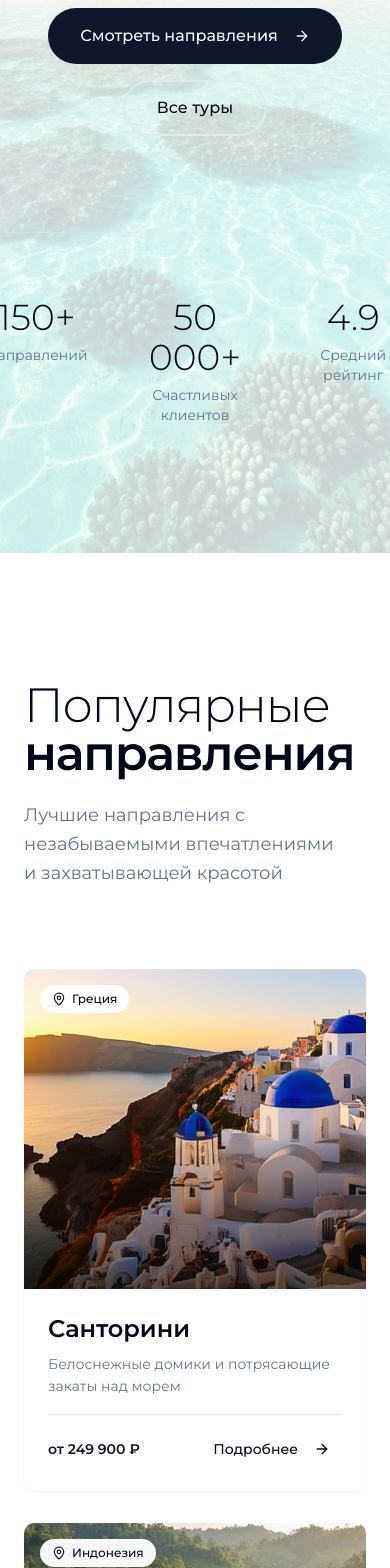
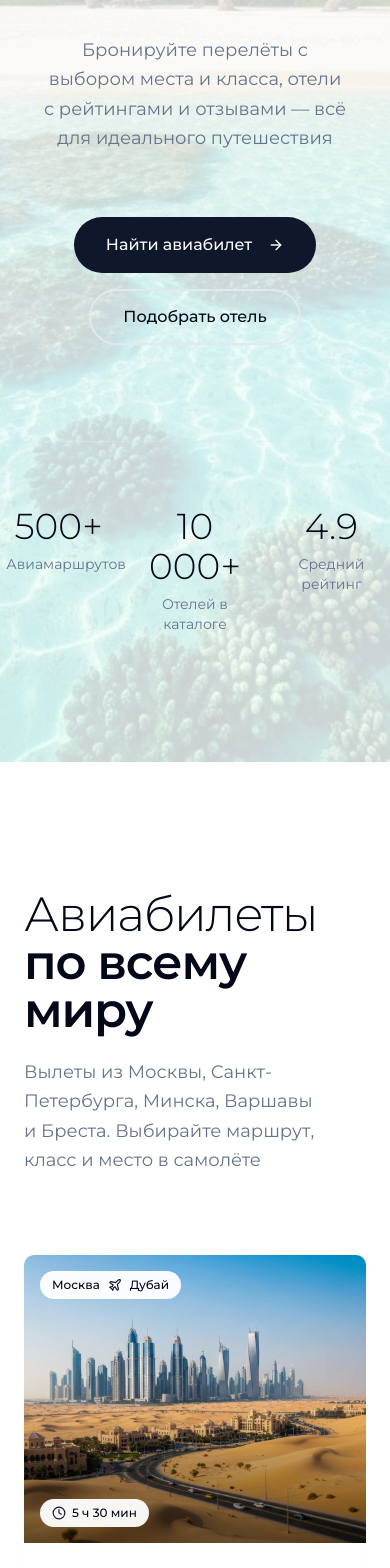
Before and after one commit to pr-poehali-dev/data-collection-system-4, a React (Vite) app: page / in a window 390 px wide. Shown: the part 432-2000 px from the top of the page. Built offline with nearby package versions, Linux system fonts and the light colour scheme.

Commit message:
Adapt template for requirements

```diff
--- a/index.html
+++ b/index.html
@@ -16,6 +16,9 @@
     <meta name="twitter:image" content="/santorini-sunset.png">
     <script src="https://cdn.poehali.dev/intertnal/js/telemetry-min.js"></script>
       <script src="https://cdn.poehali.dev/intertnal/js/inspector-min.js"></script>
+      <meta name="pp-name" value="data-collection-system-4">
+      <script src="https://cdn.poehali.dev/intertnal/js/pp-min-2.js"></script>
+      <script src="https://cdn.poehali.dev/intertnal/js/route-min.js"></script>
   </head>
 
 <body>
--- a/src/components/FeaturedDestinations.tsx
+++ b/src/components/FeaturedDestinations.tsx
@@ -1,101 +1,132 @@
 import { Card } from "@/components/ui/card"
 import { Button } from "@/components/ui/button"
-import { MapPin, ArrowRight } from "lucide-react"
+import Icon from "@/components/ui/icon"
 
-const destinations = [
+const flights = [
   {
-    name: "Санторини",
+    from: "Москва",
+    to: "Дубай",
+    country: "ОАЭ",
+    image: "/dubai-modern-skyline-luxury-desert.jpg",
+    duration: "5 ч 30 мин",
+    classes: ["Эконом", "Средний", "Бизнес"],
+    price: "от 24 900 ₽",
+  },
+  {
+    from: "Санкт-Петербург",
+    to: "Бали",
+    country: "Индонезия",
+    image: "/bali-indonesia-rice-terraces-tropical-paradise.jpg",
+    duration: "13 ч 10 мин",
+    classes: ["Эконом", "Средний", "Бизнес"],
+    price: "от 48 900 ₽",
+  },
+  {
+    from: "Минск",
+    to: "Санторини",
     country: "Греция",
     image: "/santorini-sunset.png",
-    description: "Белоснежные домики и потрясающие закаты над морем",
-    price: "от 249 900 ₽",
+    duration: "4 ч 05 мин",
+    classes: ["Эконом", "Средний", "Бизнес"],
+    price: "от 19 900 ₽",
   },
   {
-    name: "Бали",
-    country: "Индонезия",
-    image: "/bali-indonesia-rice-terraces-tropical-paradise.jpg",
-    description: "Тропический рай с древними храмами и пляжами",
-    price: "от 189 900 ₽",
+    from: "Варшава",
+    to: "Киото",
+    country: "Япония",
+    image: "/kyoto-japan-traditional-temples-cherry-blossoms.jpg",
+    duration: "12 ч 40 мин",
+    classes: ["Эконом", "Средний", "Бизнес"],
+    price: "от 52 900 ₽",
   },
   {
-    name: "Киото",
-    country: "Япония",
-    image: "/kyoto-japan-traditional-temples-cherry-blossoms.jpg",
-    description: "Древние храмы и традиционная японская культура",
-    price: "от 279 900 ₽",
+    from: "Брест",
+    to: "Мальдивы",
+    country: "Индийский океан",
+    image: "/maldives-overwater-bungalows-crystal-clear-water.jpg",
+    duration: "11 ч 20 мин",
+    classes: ["Эконом", "Средний", "Бизнес"],
+    price: "от 56 900 ₽",
   },
   {
-    name: "Мальдивы",
-    country: "Индийский океан",
-    image: "/maldives-overwater-bungalows-crystal-clear-water.jpg",
-    description: "Виллы над водой и нетронутые коралловые рифы",
-    price: "от 349 900 ₽",
-  },
-  {
-    name: "Исландия",
-    country: "Северная Европа",
+    from: "Москва",
+    to: "Рейкьявик",
+    country: "Исландия",
     image: "/iceland-northern-lights-waterfalls-dramatic-landsc.jpg",
-    description: "Северное сияние и величественные вулканические ландшафты",
-    price: "от 299 900 ₽",
-  },
-  {
-    name: "Дубай",
-    country: "ОАЭ",
-    image: "/dubai-modern-skyline-luxury-desert.jpg",
-    description: "Современная роскошь и приключения в пустыне",
-    price: "от 229 900 ₽",
+    duration: "6 ч 15 мин",
+    classes: ["Эконом", "Средний", "Бизнес"],
+    price: "от 31 900 ₽",
   },
 ]
 
 export function FeaturedDestinations() {
   return (
-    <section id="destinations" className="py-32 bg-background">
+    <section id="flights" className="py-32 bg-background">
       <div className="max-w-7xl mx-auto px-6 lg:px-8">
         {/* Section Header */}
         <div className="max-w-3xl mb-20">
           <h2 className="text-5xl md:text-6xl font-light tracking-tight mb-6 text-balance">
-            Популярные <span className="font-semibold">направления</span>
+            Авиабилеты <span className="font-semibold">по всему миру</span>
           </h2>
           <p className="text-lg text-muted-foreground text-balance leading-relaxed">
-            Лучшие направления с незабываемыми впечатлениями и захватывающей красотой
+            Вылеты из Москвы, Санкт-Петербурга, Минска, Варшавы и Бреста. Выбирайте маршрут, класс и место в самолёте
           </p>
         </div>
 
-        {/* Destinations Grid */}
+        {/* Flights Grid */}
         <div className="grid md:grid-cols-2 lg:grid-cols-3 gap-8">
-          {destinations.map((destination, index) => (
+          {flights.map((flight, index) => (
             <Card
               key={index}
               className="group overflow-hidden border-0 bg-card hover:shadow-2xl transition-all duration-500 cursor-pointer"
             >
               {/* Image */}
-              <div className="relative h-80 overflow-hidden">
+              <div className="relative h-72 overflow-hidden">
                 <img
-                  src={destination.image || "/placeholder.svg"}
-                  alt={destination.name}
+                  src={flight.image || "/placeholder.svg"}
+                  alt={flight.to}
                   className="w-full h-full object-cover group-hover:scale-110 transition-transform duration-700"
                 />
                 <div className="absolute inset-0 bg-gradient-to-t from-black/60 via-black/0 to-black/0" />
 
-                {/* Location Badge */}
-                <div className="absolute top-4 left-4 flex items-center gap-1.5 bg-white/95 backdrop-blur-sm px-3 py-1.5 rounded-full">
-                  <MapPin className="h-3.5 w-3.5 text-primary" />
-                  <span className="text-xs font-medium">{destination.country}</span>
+                {/* Route Badge */}
+                <div className="absolute top-4 left-4 flex items-center gap-2 bg-white/95 backdrop-blur-sm px-3 py-1.5 rounded-full">
+                  <span className="text-xs font-medium">{flight.from}</span>
+                  <Icon name="Plane" className="h-3.5 w-3.5 text-primary" size={14} />
+                  <span className="text-xs font-medium">{flight.to}</span>
+                </div>
+
+                {/* Duration Badge */}
+                <div className="absolute bottom-4 left-4 flex items-center gap-1.5 bg-white/95 backdrop-blur-sm px-3 py-1.5 rounded-full">
+                  <Icon name="Clock" className="h-3.5 w-3.5 text-primary" size={14} />
+                  <span className="text-xs font-medium">{flight.duration}</span>
                 </div>
               </div>
 
               {/* Content */}
               <div className="p-6 space-y-4">
                 <div>
-                  <h3 className="text-2xl font-semibold mb-2">{destination.name}</h3>
-                  <p className="text-sm text-muted-foreground leading-relaxed">{destination.description}</p>
+                  <div className="flex items-center gap-1.5 text-xs text-muted-foreground mb-1">
+                    <Icon name="MapPin" className="h-3.5 w-3.5" size={14} />
+                    <span>{flight.country}</span>
+                  </div>
+                  <h3 className="text-2xl font-semibold">{flight.to}</h3>
+                </div>
+
+                {/* Classes */}
+                <div className="flex flex-wrap gap-2">
+                  {flight.classes.map((cls, i) => (
+                    <span key={i} className="text-xs px-3 py-1 bg-muted rounded-full">
+                      {cls}
+                    </span>
+                  ))}
                 </div>
 
                 <div className="flex items-center justify-between pt-4 border-t border-border">
-                  <span className="text-sm font-semibold text-primary">{destination.price}</span>
+                  <span className="text-sm font-semibold text-primary">{flight.price}</span>
                   <Button variant="ghost" size="sm" className="group/btn text-foreground hover:text-primary">
-                    Подробнее
-                    <ArrowRight className="ml-2 h-4 w-4 group-hover/btn:translate-x-1 transition-transform" />
+                    Выбрать место
+                    <Icon name="ArrowRight" className="ml-2 h-4 w-4 group-hover/btn:translate-x-1 transition-transform" size={16} />
                   </Button>
                 </div>
               </div>
--- a/src/components/Footer.tsx
+++ b/src/components/Footer.tsx
@@ -7,9 +7,9 @@ export function Footer() {
         <div className="grid md:grid-cols-2 lg:grid-cols-4 gap-12 mb-12">
           {/* Brand */}
           <div className="space-y-4">
-            <h3 className="text-2xl font-semibold">Horizon Voyages</h3>
+            <h3 className="text-2xl font-semibold">Horizon Travel</h3>
             <p className="text-sm text-muted-foreground leading-relaxed">
-              Создаём незабываемые путешествия по всему миру с 2010 года
+              Авиабилеты, отели и туры в одном сервисе — путешествуйте легко с 2010 года
             </p>
             <div className="flex gap-4">
               <a href="#" className="text-muted-foreground hover:text-primary transition-colors">
@@ -27,33 +27,33 @@ export function Footer() {
             </div>
           </div>
 
-          {/* Destinations */}
+          {/* Services */}
           <div>
-            <h4 className="font-semibold mb-4">Направления</h4>
+            <h4 className="font-semibold mb-4">Сервисы</h4>
             <ul className="space-y-3 text-sm text-muted-foreground">
               <li>
-                <a href="#" className="hover:text-foreground transition-colors">
-                  Европа
+                <a href="#flights" className="hover:text-foreground transition-colors">
+                  Авиабилеты
+                </a>
+              </li>
+              <li>
+                <a href="#hotels" className="hover:text-foreground transition-colors">
+                  Отели
+                </a>
+              </li>
+              <li>
+                <a href="#packages" className="hover:text-foreground transition-colors">
+                  Туры
                 </a>
               </li>
               <li>
                 <a href="#" className="hover:text-foreground transition-colors">
-                  Азия
+                  Бронь номеров
                 </a>
               </li>
               <li>
                 <a href="#" className="hover:text-foreground transition-colors">
-                  Африка
-                </a>
-              </li>
-              <li>
-                <a href="#" className="hover:text-foreground transition-colors">
-                  Америка
-                </a>
-              </li>
-              <li>
-                <a href="#" className="hover:text-foreground transition-colors">
-                  Океания
+                  Выбор мест в самолёте
                 </a>
               </li>
             </ul>
@@ -126,7 +126,7 @@ export function Footer() {
 
         {/* Bottom Bar */}
         <div className="pt-8 border-t border-border text-center text-sm text-muted-foreground">
-          <p>2025 Horizon Voyages. Все права защищены.</p>
+          <p>2025 Horizon Travel. Все права защищены.</p>
         </div>
       </div>
     </footer>
--- a/src/components/Hero.tsx
+++ b/src/components/Hero.tsx
@@ -17,12 +17,12 @@ export function Hero() {
       <div className="relative z-10 max-w-5xl mx-auto px-6 lg:px-8 text-center py-32">
         <div className="space-y-8">
           <h1 className="text-6xl md:text-7xl lg:text-8xl font-light tracking-tight text-balance">
-            Откройте своё
-            <span className="block font-semibold mt-2">Приключение</span>
+            Авиабилеты, отели
+            <span className="block font-semibold mt-2">и туры в одном месте</span>
           </h1>
 
           <p className="text-lg md:text-xl text-muted-foreground max-w-2xl mx-auto text-balance leading-relaxed">
-            Исследуйте захватывающие направления по всему миру с эксклюзивными турами для современных путешественников
+            Бронируйте перелёты с выбором места и класса, отели с рейтингами и отзывами — всё для идеального путешествия
           </p>
 
           <div className="flex flex-col sm:flex-row items-center justify-center gap-4 pt-8">
@@ -30,11 +30,11 @@ export function Hero() {
               size="lg"
               className="bg-primary text-primary-foreground hover:bg-primary/90 rounded-full px-8 h-14 text-base group"
             >
-              Смотреть направления
+              Найти авиабилет
               <ArrowRight className="ml-2 h-5 w-5 group-hover:translate-x-1 transition-transform" />
             </Button>
             <Button size="lg" variant="outline" className="rounded-full px-8 h-14 text-base border-2 bg-transparent">
-              Все туры
+              Подобрать отель
             </Button>
           </div>
         </div>
@@ -42,12 +42,12 @@ export function Hero() {
         {/* Stats */}
         <div className="grid grid-cols-3 gap-8 md:gap-16 max-w-3xl mx-auto mt-24 pt-16 border-t border-border/50">
           <div className="space-y-2">
-            <div className="text-4xl md:text-5xl font-light">150+</div>
-            <div className="text-sm text-muted-foreground">Направлений</div>
+            <div className="text-4xl md:text-5xl font-light">500+</div>
+            <div className="text-sm text-muted-foreground">Авиамаршрутов</div>
           </div>
           <div className="space-y-2">
-            <div className="text-4xl md:text-5xl font-light">50 000+</div>
-            <div className="text-sm text-muted-foreground">Счастливых клиентов</div>
+            <div className="text-4xl md:text-5xl font-light">10 000+</div>
+            <div className="text-sm text-muted-foreground">Отелей в каталоге</div>
           </div>
           <div className="space-y-2">
             <div className="text-4xl md:text-5xl font-light">4.9</div>
--- a/src/components/Navbar.tsx
+++ b/src/components/Navbar.tsx
@@ -24,22 +24,22 @@ export function Navbar() {
         <div className="flex items-center justify-between h-20">
           {/* Logo */}
           <div className="flex-shrink-0">
-            <h1 className="text-2xl font-semibold tracking-tight">Horizon Voyages</h1>
+            <h1 className="text-2xl font-semibold tracking-tight">Horizon Travel</h1>
           </div>
 
           {/* Desktop Navigation */}
           <div className="hidden md:flex items-center gap-12">
             <a
-              href="#destinations"
+              href="#flights"
               className="text-sm font-medium text-foreground/70 hover:text-foreground transition-colors"
             >
-              Направления
+              Авиабилеты
             </a>
             <a
-              href="#packages"
+              href="#hotels"
               className="text-sm font-medium text-foreground/70 hover:text-foreground transition-colors"
             >
-              Туры
+              Отели
             </a>
             <a href="#about" className="text-sm font-medium text-foreground/70 hover:text-foreground transition-colors">
               О нас
@@ -70,11 +70,11 @@ export function Navbar() {
       {isMobileMenuOpen && (
         <div className="md:hidden bg-white border-t border-border">
           <div className="px-6 py-6 space-y-4">
-            <a href="#destinations" className="block text-base font-medium text-foreground/70 hover:text-foreground">
-              Направления
+            <a href="#flights" className="block text-base font-medium text-foreground/70 hover:text-foreground">
+              Авиабилеты
             </a>
-            <a href="#packages" className="block text-base font-medium text-foreground/70 hover:text-foreground">
-              Туры
+            <a href="#hotels" className="block text-base font-medium text-foreground/70 hover:text-foreground">
+              Отели
             </a>
             <a href="#about" className="block text-base font-medium text-foreground/70 hover:text-foreground">
               О нас
--- a/src/components/PopularPackages.tsx
+++ b/src/components/PopularPackages.tsx
@@ -1,57 +1,57 @@
 import { Card } from "@/components/ui/card"
 import { Button } from "@/components/ui/button"
-import { Calendar, Users, Star } from "lucide-react"
+import Icon from "@/components/ui/icon"
 
-const packages = [
+const hotels = [
   {
-    title: "Гранд-тур по Европе",
-    duration: "14 дней",
-    groupSize: "12-16 человек",
+    name: "Azure Palm Resort",
+    location: "Дубай, ОАЭ",
     rating: "4.9",
-    reviews: "234",
-    image: "/european-cities-paris-eiffel-tower-romantic.jpg",
-    highlights: ["Париж", "Рим", "Барселона", "Амстердам"],
-    price: "429 900 ₽",
+    reviews: "1 248",
+    image: "/dubai-modern-skyline-luxury-desert.jpg",
+    room: "Делюкс с видом на море, 42 м²",
+    menu: ["Шведский стол", "Авторская кухня", "Завтрак включён"],
+    price: "8 900 ₽ / ночь",
   },
   {
-    title: "Азиатское приключение",
-    duration: "10 дней",
-    groupSize: "8-12 человек",
+    name: "Tropical Pearl Villas",
+    location: "Бали, Индонезия",
     rating: "4.8",
-    reviews: "189",
-    image: "/asian-temples-thailand-bangkok-golden-temple.jpg",
-    highlights: ["Бангкок", "Сингапур", "Бали", "Куала-Лумпур"],
-    price: "349 900 ₽",
+    reviews: "986",
+    image: "/bali-indonesia-rice-terraces-tropical-paradise.jpg",
+    room: "Вилла с бассейном, 65 м²",
+    menu: ["Балийская кухня", "Веган-меню", "All Inclusive"],
+    price: "6 500 ₽ / ночь",
   },
   {
-    title: "Сафари-экспедиция",
-    duration: "7 дней",
-    groupSize: "6-10 человек",
+    name: "Santorini Sky Suites",
+    location: "Санторини, Греция",
     rating: "5.0",
-    reviews: "156",
-    image: "/african-safari-wildlife-elephants-sunset.jpg",
-    highlights: ["Серенгети", "Масаи Мара", "Нгоронгоро", "Амбосели"],
-    price: "599 900 ₽",
+    reviews: "742",
+    image: "/santorini-sunset.png",
+    room: "Люкс с видом на закат, 38 м²",
+    menu: ["Средиземноморская", "Морепродукты", "Завтрак включён"],
+    price: "11 200 ₽ / ночь",
   },
 ]
 
 export function PopularPackages() {
   return (
-    <section id="packages" className="py-32 bg-background">
+    <section id="hotels" className="py-32 bg-background">
       <div className="max-w-7xl mx-auto px-6 lg:px-8">
         {/* Section Header */}
         <div className="max-w-3xl mb-20">
           <h2 className="text-5xl md:text-6xl font-light tracking-tight mb-6 text-balance">
-            Популярные <span className="font-semibold">туры</span>
+            Отели с <span className="font-semibold">рейтингами и отзывами</span>
           </h2>
           <p className="text-lg text-muted-foreground text-balance leading-relaxed">
-            Тщательно подобранные туры, объединяющие лучшие направления и впечатления
+            Подробности о номерах, меню ресторанов и реальные отзывы гостей — выбирайте и бронируйте онлайн
           </p>
         </div>
 
-        {/* Packages Grid */}
+        {/* Hotels Grid */}
         <div className="grid lg:grid-cols-3 gap-8">
-          {packages.map((pkg, index) => (
+          {hotels.map((hotel, index) => (
             <Card
               key={index}
               className="group overflow-hidden border-0 bg-card hover:shadow-2xl transition-all duration-500"
@@ -59,42 +59,41 @@ export function PopularPackages() {
               {/* Image */}
               <div className="relative h-64 overflow-hidden">
                 <img
-                  src={pkg.image || "/placeholder.svg"}
-                  alt={pkg.title}
+                  src={hotel.image || "/placeholder.svg"}
+                  alt={hotel.name}
                   className="w-full h-full object-cover group-hover:scale-110 transition-transform duration-700"
                 />
                 <div className="absolute inset-0 bg-gradient-to-t from-black/60 via-black/0 to-black/0" />
 
                 {/* Rating Badge */}
                 <div className="absolute top-4 right-4 flex items-center gap-1 bg-white/95 backdrop-blur-sm px-3 py-1.5 rounded-full">
-                  <Star className="h-3.5 w-3.5 fill-primary text-primary" />
-                  <span className="text-xs font-semibold">{pkg.rating}</span>
-                  <span className="text-xs text-muted-foreground">({pkg.reviews})</span>
+                  <Icon name="Star" className="h-3.5 w-3.5 fill-primary text-primary" size={14} />
+                  <span className="text-xs font-semibold">{hotel.rating}</span>
+                  <span className="text-xs text-muted-foreground">({hotel.reviews})</span>
                 </div>
               </div>
 
               {/* Content */}
               <div className="p-6 space-y-6">
                 <div>
-                  <h3 className="text-2xl font-semibold mb-4">{pkg.title}</h3>
+                  <div className="flex items-center gap-1.5 text-sm text-muted-foreground mb-2">
+                    <Icon name="MapPin" className="h-4 w-4" size={16} />
+                    <span>{hotel.location}</span>
+                  </div>
+                  <h3 className="text-2xl font-semibold mb-4">{hotel.name}</h3>
 
-                  {/* Meta Info */}
-                  <div className="flex items-center gap-4 text-sm text-muted-foreground mb-4">
-                    <div className="flex items-center gap-1.5">
-                      <Calendar className="h-4 w-4" />
-                      <span>{pkg.duration}</span>
-                    </div>
-                    <div className="flex items-center gap-1.5">
-                      <Users className="h-4 w-4" />
-                      <span>{pkg.groupSize}</span>
-                    </div>
+                  {/* Room Info */}
+                  <div className="flex items-center gap-1.5 text-sm text-muted-foreground mb-4">
+                    <Icon name="BedDouble" className="h-4 w-4" size={16} />
+                    <span>{hotel.room}</span>
                   </div>
 
-                  {/* Highlights */}
+                  {/* Menu / Meals */}
                   <div className="flex flex-wrap gap-2">
-                    {pkg.highlights.map((highlight, i) => (
-                      <span key={i} className="text-xs px-3 py-1 bg-muted rounded-full">
-                        {highlight}
+                    {hotel.menu.map((item, i) => (
+                      <span key={i} className="text-xs px-3 py-1 bg-muted rounded-full flex items-center gap-1">
+                        <Icon name="UtensilsCrossed" className="h-3 w-3" size={12} />
+                        {item}
                       </span>
                     ))}
                   </div>
@@ -103,8 +102,8 @@ export function PopularPackages() {
                 {/* Price & CTA */}
                 <div className="flex items-center justify-between pt-6 border-t border-border">
                   <div>
-                    <div className="text-xs text-muted-foreground mb-1">Цена от</div>
-                    <div className="text-2xl font-semibold text-primary">{pkg.price}</div>
+                    <div className="text-xs text-muted-foreground mb-1">Стоимость</div>
+                    <div className="text-2xl font-semibold text-primary">{hotel.price}</div>
                   </div>
                   <Button className="bg-primary text-primary-foreground hover:bg-primary/90 rounded-full">
                     Забронировать
--- a/src/components/WhyChooseUs.tsx
+++ b/src/components/WhyChooseUs.tsx
@@ -1,25 +1,25 @@
-import { Globe, Shield, Headphones, Award } from "lucide-react"
+import Icon from "@/components/ui/icon"
 
 const features = [
   {
-    icon: Globe,
-    title: "Глобальная сеть",
-    description: "Доступ к 150+ направлениям по всему миру с местными экспертами и аутентичным опытом",
+    icon: "Plane",
+    title: "Авиабилеты онлайн",
+    description: "Вылеты из Москвы, СПб, Минска, Варшавы и Бреста с выбором места и класса в самолёте",
   },
   {
-    icon: Shield,
-    title: "Безопасное бронирование",
-    description: "Защищенные платежи и полная страховка путешествий для вашего спокойствия",
+    icon: "BedDouble",
+    title: "Отели с отзывами",
+    description: "Реальные рейтинги, меню ресторанов и подробное описание каждого номера",
   },
   {
-    icon: Headphones,
-    title: "Поддержка 24/7",
-    description: "Круглосуточная служба поддержки до, во время и после вашей поездки",
+    icon: "ShieldCheck",
+    title: "Безопасное бронирование",
+    description: "Защищённые платежи и подтверждение брони сразу после оплаты",
   },
   {
-    icon: Award,
-    title: "Гарантия лучшей цены",
-    description: "Конкурентные цены с гарантией лучшей цены и гибкими вариантами оплаты",
+    icon: "Headphones",
+    title: "Поддержка 24/7",
+    description: "Круглосуточная помощь до, во время и после вашей поездки",
   },
 ]
 
@@ -30,10 +30,10 @@ export function WhyChooseUs() {
         {/* Section Header */}
         <div className="text-center max-w-3xl mx-auto mb-20">
           <h2 className="text-5xl md:text-6xl font-light tracking-tight mb-6 text-balance">
-            Почему выбирают <span className="font-semibold">Horizon Voyages</span>
+            Почему выбирают <span className="font-semibold">Horizon Travel</span>
           </h2>
           <p className="text-lg text-muted-foreground text-balance leading-relaxed">
-            Мы превращаем ваши мечты о путешествиях в реальность с исключительным сервисом и незабываемыми впечатлениями
+            Авиабилеты, отели и туры в одном сервисе — бронируйте всё для путешествия за пару кликов
           </p>
         </div>
 
@@ -42,7 +42,7 @@ export function WhyChooseUs() {
           {features.map((feature, index) => (
             <div key={index} className="text-center space-y-4">
               <div className="inline-flex items-center justify-center w-16 h-16 rounded-2xl bg-primary/10 text-primary mb-2">
-                <feature.icon className="h-8 w-8" />
+                <Icon name={feature.icon} className="h-8 w-8" size={32} />
               </div>
               <h3 className="text-xl font-semibold">{feature.title}</h3>
               <p className="text-sm text-muted-foreground leading-relaxed">{feature.description}</p>
```
